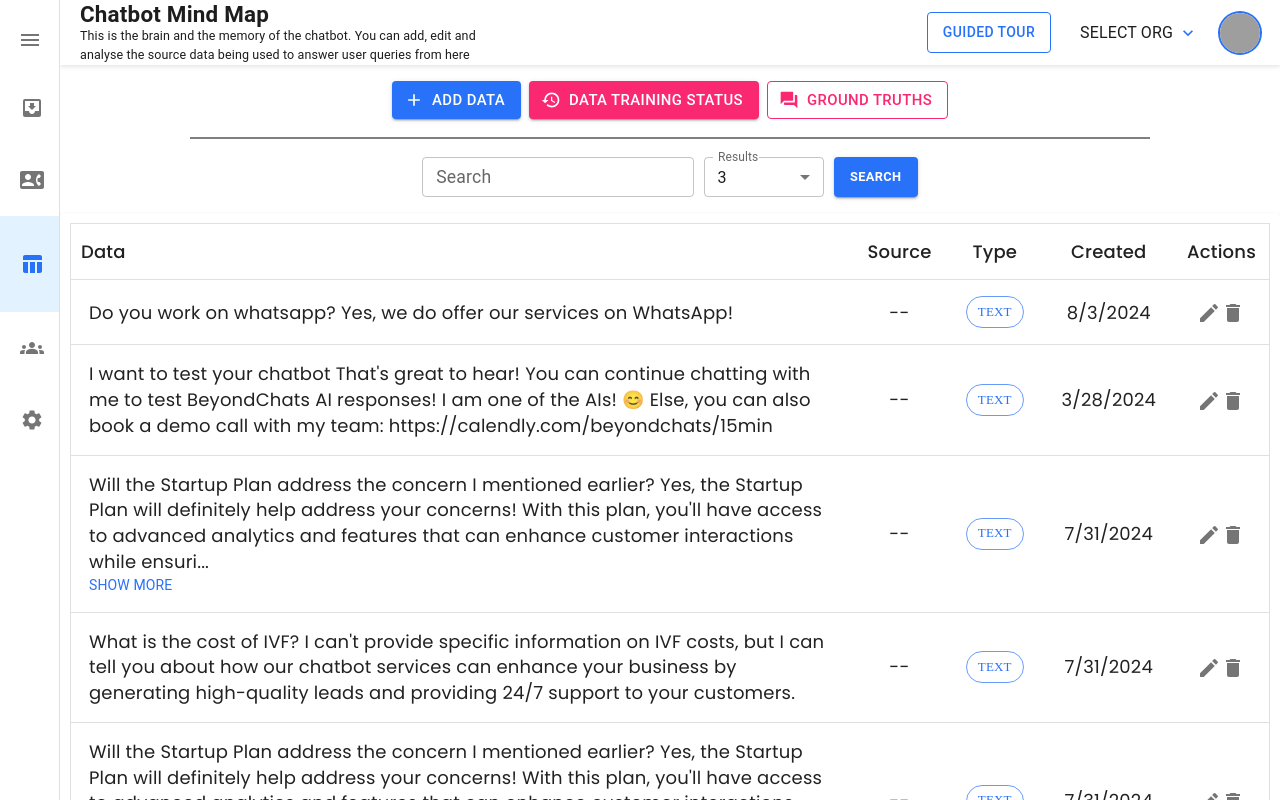
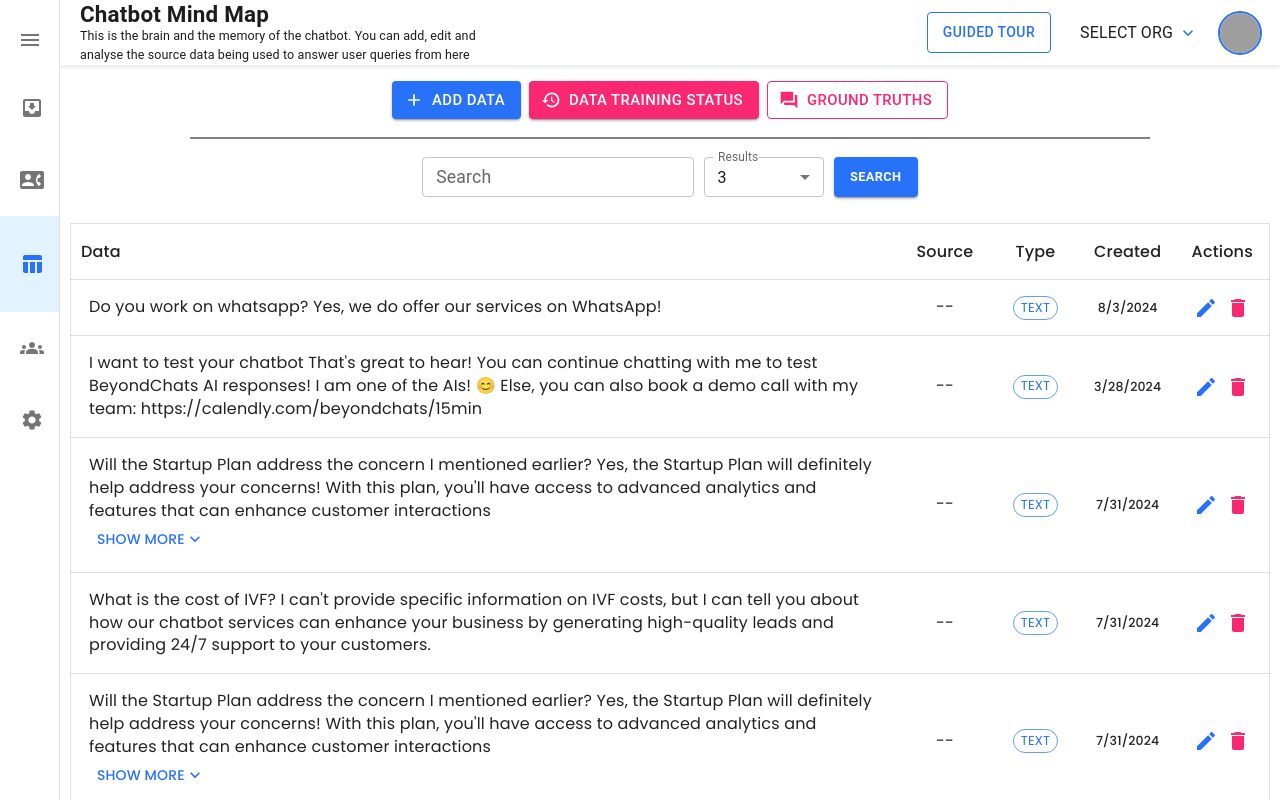
Before and after one commit to Surjendu-kar/Mind-Map-Clone, a React (Vite) app: page /mindmap in a window 1280 px wide. Shown: the top 800 px of the page. Built offline with nearby package versions, Linux system fonts and the light colour scheme; grey boxes are pictures that could not be loaded.

Commit message:
fix the scrollbar

```diff
--- a/src/components/ViewMindMap/DataTable.tsx
+++ b/src/components/ViewMindMap/DataTable.tsx
@@ -1,3 +1,4 @@
+import { useState } from "react";
 import {
   Table,
   TableBody,
@@ -10,35 +11,120 @@
   Typography,
   Chip,
   styled,
+  TableContainerProps,
+  Box,
 } from "@mui/material";
 import EditIcon from "@mui/icons-material/Edit";
 import DeleteIcon from "@mui/icons-material/Delete";
+import KeyboardArrowDownIcon from "@mui/icons-material/KeyboardArrowDown";
+import KeyboardArrowUpIcon from "@mui/icons-material/KeyboardArrowUp";
+
+const StyledTableContainer = styled(TableContainer)<
+  TableContainerProps & { component?: React.ElementType }
+>(({ theme }) => ({
+  minWidth: "960px",
+  padding: theme.spacing(1),
+  overflow: "hidden",
+  boxShadow: "none",
+}));
+
+const StyledTable = styled(Table)(() => ({
+  border: "1px solid rgb(224, 224, 224)",
+  borderRadius: "8px",
+}));
 
 const Heading = styled(TableCell)(({ theme }) => ({
   textAlign: "center",
   padding: theme.spacing(0, 1),
   height: "56px",
   width: "100px",
-  fontSize: "1.125rem",
+  fontSize: "1rem",
   color: "#000000de",
   fontFamily: "Poppins, sans-serif",
+}));
+
+const StyledTableRow = styled(TableRow)(({ theme }) => ({
+  "&:not(:last-child)": {
+    border: `1px solid ${theme.palette.divider}`,
+  },
+  "&:hover": {
+    background: "rgba(0, 0, 0, 0.04)",
+  },
 }));
 
 const ShowMoreTypography = styled(Typography)(({ theme }) => ({
   color: theme.palette.primary.main,
   cursor: "pointer",
   fontSize: "0.875rem",
+  display: "inline-flex",
+  alignItems: "center",
+  fontFamily: "Poppins, sans-serif",
+  fontWeight: 500,
+  padding: theme.spacing(0.6, 0.8),
 }));
 
-const TableCellStyle = styled(Heading)(({ theme }) => ({
+const DataCellStyle = styled(Heading)<{ isSelected?: boolean }>(
+  ({ theme, isSelected }) => ({
     fontWeight: "inherit",
     padding: theme.spacing(1.6, 1.8),
+    textAlign: "left",
+    border: isSelected ? `rgb(40, 114, 250) solid 1px` : "none",
+
+    [theme.breakpoints.down("lg")]: {},
+    [theme.breakpoints.down("md")]: {},
+    [theme.breakpoints.down("sm")]: {},
+  })
+);
+
+const TableCellStyle = styled(Heading)<{ isSelected?: boolean }>(
+  ({ theme, isSelected }) => ({
+    fontWeight: "inherit",
+    padding: theme.spacing(0, 1),
+    border: isSelected ? `rgb(40, 114, 250) solid 1px` : "none",
+    [theme.breakpoints.down("lg")]: {},
+    [theme.breakpoints.down("md")]: {},
+    [theme.breakpoints.down("sm")]: {},
+  })
+);
+
+const StyledChip = styled(Chip)(() => ({
+  height: "24px",
+  "& .MuiChip-label": {
+    padding: "0 7px",
+    fontFamily: "Poppins, sans-serif",
+  },
+}));
+
+const DateTableCell = styled(TableCellStyle)(({ theme }) => ({
+  fontSize: "0.7813rem",
+  fontWeight: 500,
   [theme.breakpoints.down("lg")]: {},
   [theme.breakpoints.down("md")]: {},
   [theme.breakpoints.down("sm")]: {},
 }));
 
+const StyledIconButton = styled(IconButton)(({ theme }) => ({
+  padding: 0,
+  color: theme.palette.primary.main,
+  "&.delete": {
+    color: theme.palette.secondary.main,
+  },
+}));
+
 const DataTable = () => {
+  const [expandedRows, setExpandedRows] = useState<number[]>([]);
+  const [selectedCell, setSelectedCell] = useState<string | null>(null);
+
+  const toggleRowExpansion = (index: number) => {
+    setExpandedRows((prev) =>
+      prev.includes(index) ? prev.filter((i) => i !== index) : [...prev, index]
+    );
+  };
+
+  const handleCellClick = (cellId: string) => {
+    setSelectedCell(cellId);
+  };
+
   const rows = [
     {
       data: "Do you work on whatsapp? Yes, we do offer our services on WhatsApp!",
@@ -79,20 +165,10 @@
   ];
 
   return (
-    <TableContainer
-      component={Paper}
-      sx={{
-        minWidth: "960px",
-        padding: "10px",
-        overflow: "hidden",
-      }}
-    >
-      <Table
-        aria-label="simple table"
-        sx={{ border: "1px solid rgb(224, 224, 224)", borderRadius: "8px" }}
-      >
+    <StyledTableContainer component={Paper}>
+      <StyledTable aria-label="simple table">
         <TableHead>
-          <TableRow>
+          <TableRow sx={{ "&:last-child td, &:last-child th": { border: 0 } }}>
             <Heading sx={{ textAlign: "left", width: "1050.4px" }}>
               Data
             </Heading>
@@ -105,46 +181,83 @@
 
         <TableBody>
           {rows.map((row, index) => (
-            <TableRow
-              key={index}
-              sx={{ "&:last-child td, &:last-child th": { border: 0 } }}
-            >
-              <TableCellStyle
+            <StyledTableRow key={index}>
+              <DataCellStyle
                 component="th"
                 scope="row"
-                sx={{ textAlign: "left" }}
+                isSelected={selectedCell === `data-${index}`}
+                onClick={() => handleCellClick(`data-${index}`)}
               >
-                {row.data.length > 250 ? (
                 <>
-                    {row.data.slice(0, 250)}...
-                    <ShowMoreTypography>SHOW MORE</ShowMoreTypography>
+                  {expandedRows.includes(index)
+                    ? row.data
+                    : row.data.slice(0, 237)}
+                  {row.data.length > 237 && (
+                    <Box>
+                      <ShowMoreTypography
+                        onClick={() => toggleRowExpansion(index)}
+                      >
+                        {expandedRows.includes(index) ? (
+                          <>
+                            SHOW LESS
+                            <KeyboardArrowUpIcon fontSize="small" />
                           </>
                         ) : (
-                  row.data
+                          <>
+                            SHOW MORE
+                            <KeyboardArrowDownIcon fontSize="small" />
+                          </>
                         )}
+                      </ShowMoreTypography>
+                    </Box>
+                  )}
+                </>
+              </DataCellStyle>
+
+              <TableCellStyle
+                isSelected={selectedCell === `source-${index}`}
+                onClick={() => handleCellClick(`source-${index}`)}
+              >
+                {row.source}
               </TableCellStyle>
 
-              <TableCellStyle>{row.source}</TableCellStyle>
-
-              <TableCellStyle>
-                <Chip label={row.type} variant="outlined" color="primary" />
+              <TableCellStyle
+                isSelected={selectedCell === `type-${index}`}
+                onClick={() => handleCellClick(`type-${index}`)}
+              >
+                <StyledChip
+                  label={row.type}
+                  variant="outlined"
+                  color="primary"
+                />
               </TableCellStyle>
 
-              <TableCellStyle>{row.created}</TableCellStyle>
+              <DateTableCell
+                isSelected={selectedCell === `date-${index}`}
+                onClick={() => handleCellClick(`date-${index}`)}
+              >
+                {row.created}
+              </DateTableCell>
 
-              <TableCellStyle>
-                <IconButton aria-label="edit" sx={{ padding: 0 }}>
+              <TableCellStyle
+                isSelected={selectedCell === `actions-${index}`}
+                onClick={() => handleCellClick(`actions-${index}`)}
+              >
+                <StyledIconButton
+                  aria-label="edit"
+                  sx={{ paddingRight: "8px" }}
+                >
                   <EditIcon />
-                </IconButton>
-                <IconButton aria-label="delete" sx={{ padding: 0 }}>
+                </StyledIconButton>
+                <StyledIconButton aria-label="delete" className="delete">
                   <DeleteIcon />
-                </IconButton>
+                </StyledIconButton>
               </TableCellStyle>
-            </TableRow>
+            </StyledTableRow>
           ))}
         </TableBody>
-      </Table>
-    </TableContainer>
+      </StyledTable>
+    </StyledTableContainer>
   );
 };
 
--- a/src/index.css
+++ b/src/index.css
@@ -6,3 +6,15 @@
   box-sizing: border-box;
   font-family: "Poppins, sans-serif";
 }
+::-webkit-scrollbar {
+  width: 5px;
+}
+
+::-webkit-scrollbar-track {
+  background: transparent;
+}
+
+::-webkit-scrollbar-thumb {
+  background: #2872fa;
+  border-radius: 5px;
+}
```
Lines whose indentation alone changed are shown as unchanged.
